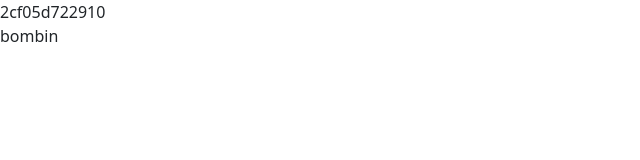
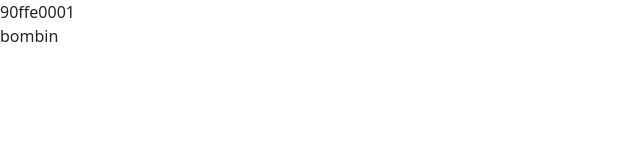
Before and after one commit to mosho910/dewaska, a plain HTML site: page index.html in a window 1280 px wide. Shown: the full height of the page, 0-640 px from the left. Drawn offline with nearby package versions, Linux system fonts and the light colour scheme.

Commit message:
Update index.html

```diff
--- a/index.html
+++ b/index.html
@@ -8,7 +8,7 @@
   </head>
   <body>
 
-<div class="yara">2cf05d722910</div>
+<div class="yara">90ffe0001</div>
     <div class="yara">bombin</div>
 
 
```
